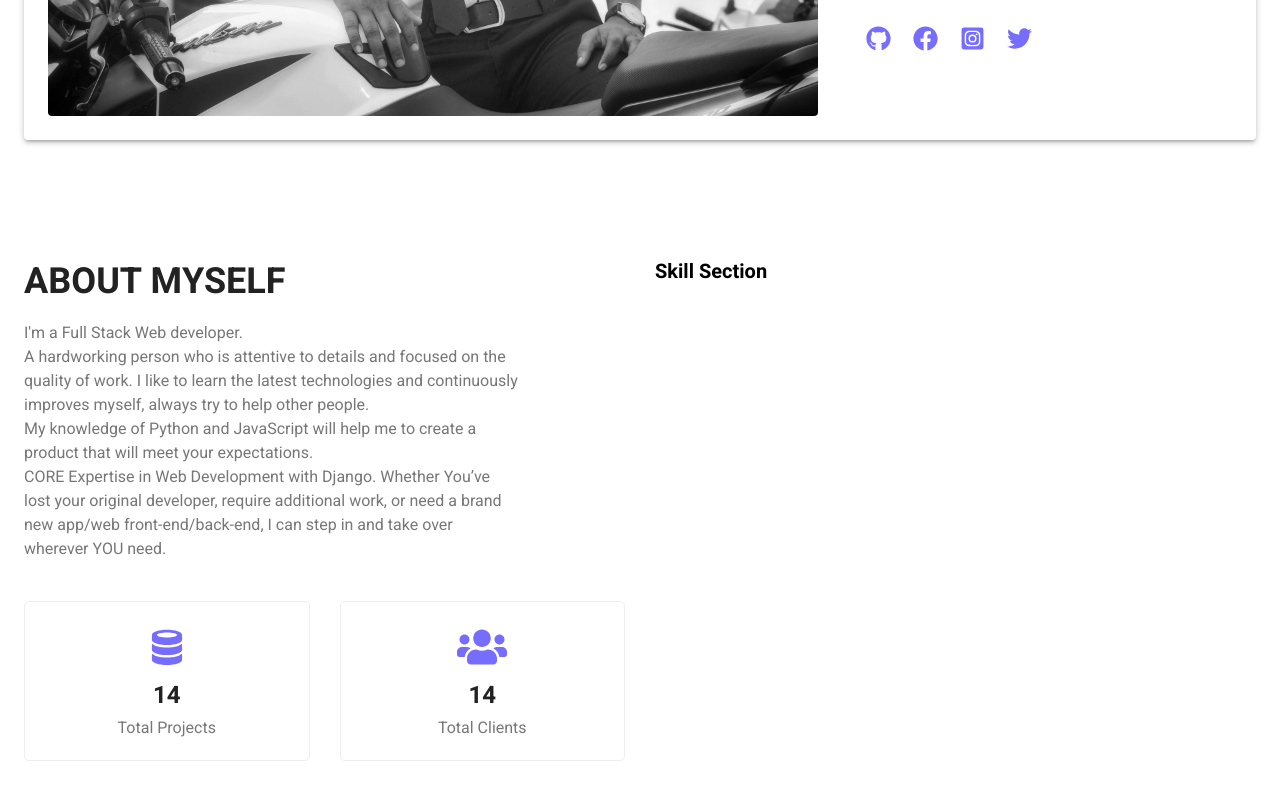
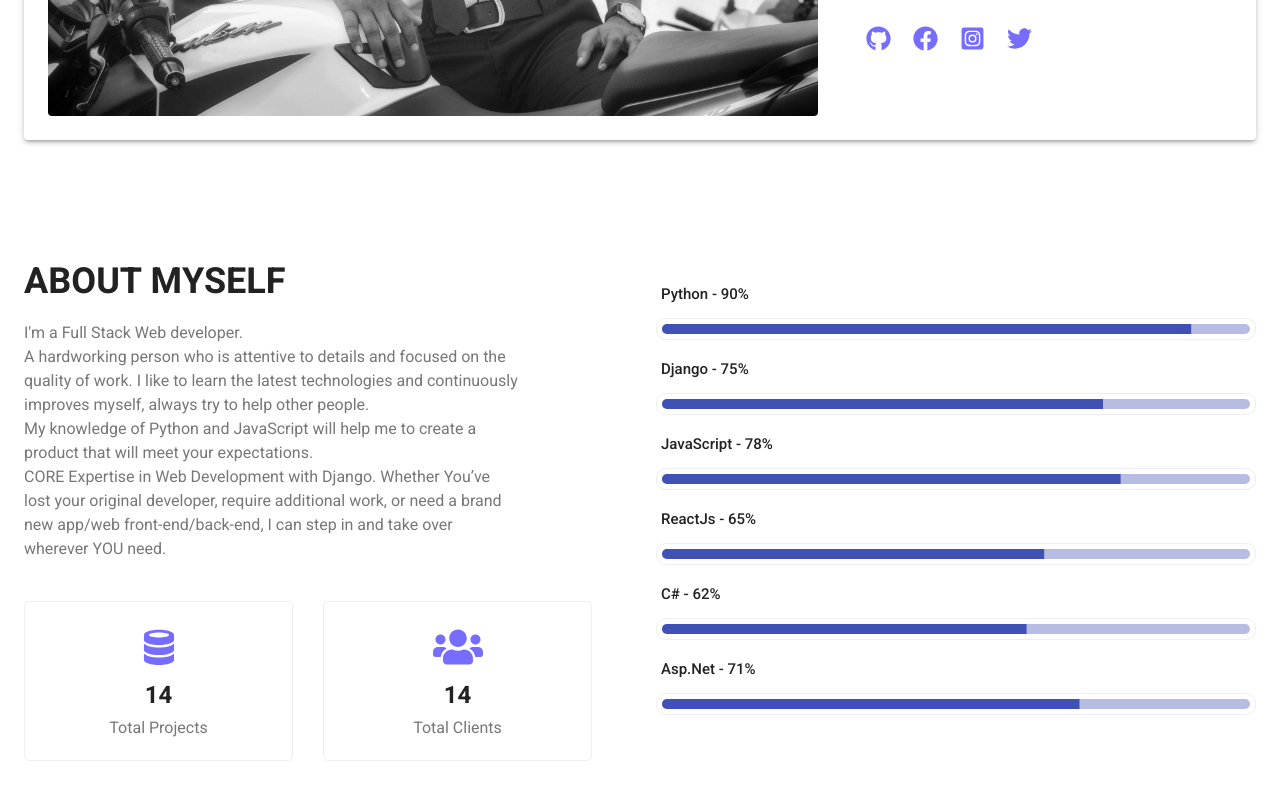
Before and after one commit to ChetanBhogade/portfolio, a React (Create React App) app: page / in a window 1280 px wide. Shown: the part 598-1398 px from the top of the page. Built offline with nearby package versions, Linux system fonts and the light colour scheme.

Commit message:
adding skills into about section with progress bar

```diff
--- /dev/null
+++ b/src/Components/ProgressBar.js
@@ -0,0 +1,25 @@
+import React from "react";
+import { makeStyles } from "@material-ui/core/styles";
+import LinearProgress from "@material-ui/core/LinearProgress";
+
+const useStyles = makeStyles({
+  root: {
+    width: "100%",
+  },
+});
+
+function ProgressBar(props) {
+  const classes = useStyles();
+
+  return (
+    <div className={classes.root}>
+      <LinearProgress
+        style={{ height: "10px", borderRadius: "10px" }}
+        variant="determinate"
+        value={props.value}
+      />
+    </div>
+  );
+}
+
+export default ProgressBar;
--- a/src/Containers/About.css
+++ b/src/Containers/About.css
@@ -42,3 +42,28 @@
   color: #777777;
   margin-bottom: 0px;
 }
+
+.skill {
+  padding: 25px 0px 0px 0px;
+}
+
+.skill-item {
+  margin-bottom: 20px;
+}
+
+.skill-item h4 {
+  font-size: 15px;
+  font-family: "Roboto", sans-serif;
+  font-weight: 500;
+  color: #222222;
+  margin-bottom: 15px;
+  text-transform: capitalize;
+  margin-left: 5px;
+}
+
+.skill-item .progress-bar {
+  border: 1px solid #eeeeee;
+  padding: 5px;
+  border-radius: 10px;
+  background-color: #ffffff;
+}
--- a/src/Containers/About.js
+++ b/src/Containers/About.js
@@ -1,11 +1,11 @@
-import React from "react";
+import React, { Component } from "react";
 import { Row, Col } from "react-bootstrap";
 import { DiDatabase } from "react-icons/di";
 import { FaUsers } from "react-icons/fa";
+import ProgressBar from "../Components/ProgressBar";
 
 import "./About.css";
 
-function About() {
 const iconSize = 50;
 const aboutItems = [
   {
@@ -15,23 +15,71 @@ function About() {
   },
   { icon: <FaUsers size={iconSize} />, number: 14, desc: "Total Clients" },
 ];
+const skills = [
+  { name: "Python", progress: 90 },
+  { name: "Django", progress: 75 },
+  { name: "JavaScript", progress: 78 },
+  { name: "ReactJs", progress: 65 },
+  { name: "C#", progress: 62 },
+  { name: "Asp.Net", progress: 71 }
+];
+
+export class About extends Component {
+  constructor(props) {
+    super(props);
+
+    this.state = {
+      progressData: skills.map((item) => ({ ...item, progress: 0 })),
+    };
+  }
+
+  componentDidMount() {
+    this.timer = setTimeout(() => this.progress(4), 100);
+  }
+
+
+  componentWillUnmount() {
+    clearTimeout(this.timer);
+  }
+
+  progress(completion) {
+    let done = 0;
+    this.setState({
+      progressData: skills.map((item, i) => {
+        const { progress: current } = this.state.progressData[i];
+        const { progress: max } = item;
+        if (current + completion >= max) {
+          done += 1;
+        }
+        return {
+          ...item,
+          progress: Math.min(current + completion, max),
+        };
+      }),
+    });
+    if (done < skills.length) {
+      this.timer = setTimeout(() => this.progress(4), 100);
+    }
+  }
+
+  render() {
     return (
       <Row className="about">
-      <Col lg="6">
+        <Col lg="6" className="pr-5">
           <div>
             <h4>About Myself</h4>
             <p>
               I'm a Full Stack Web developer. <br />
-            A hardworking person who is attentive to details and focused on the
-            quality of work. I like to learn the latest technologies and
+              A hardworking person who is attentive to details and focused on
+              the quality of work. I like to learn the latest technologies and
               continuously improves myself, always try to help other people.
               <br />
               My knowledge of Python and JavaScript will help me to create a
               product that will meet your expectations. <br />
               CORE Expertise in Web Development with Django. Whether You’ve lost
               your original developer, require additional work, or need a brand
-            new app/web front-end/back-end, I can step in and take over wherever
-            YOU need.
+              new app/web front-end/back-end, I can step in and take over
+              wherever YOU need.
             </p>
             <Row>
               {aboutItems.map((item, index) => {
@@ -48,11 +96,25 @@ function About() {
             </Row>
           </div>
         </Col>
-      <Col lg="6">
-        <h5>Skill Section</h5>
+        <Col lg="6" className="pl-3">
+          <div className="skill">
+            {this.state.progressData.map((item, index) => {
+              return (
+                <div key={index} className="skill-item">
+                  <h4>
+                    {item.name} - {item.progress}%
+                  </h4>
+                  <div className="progress-bar">
+                    <ProgressBar value={item.progress} />
+                  </div>
+                </div>
+              );
+            })}
+          </div>
         </Col>
       </Row>
     );
   }
+}
 
 export default About;
```
Lines whose indentation alone changed are shown as unchanged.
